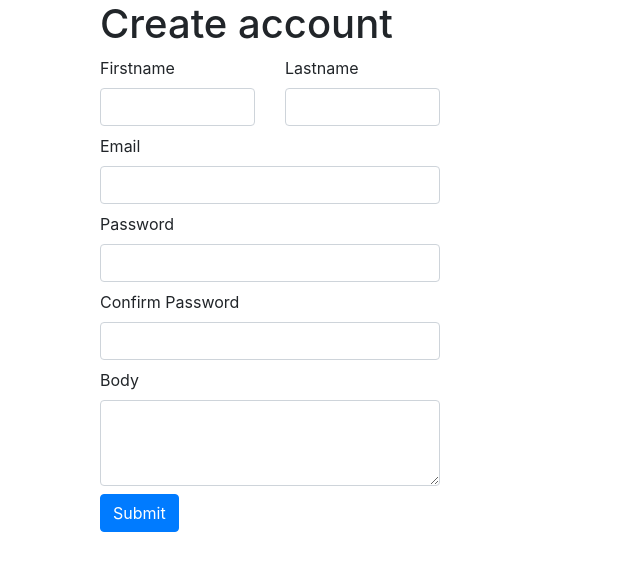
After one commit to minasarkisyan/PHPMVCFramework, a PHP site: page /register in a window 1280 px wide. The commit adds this page. Shown: the top 571 px of the page, without its empty margins (0-640 px from the left). Run offline with PHP 8.4, Linux system fonts and the light colour scheme; some libraries are stand-ins or nearby versions.

Commit message:
Added login/register form, refactor controller

```diff
--- /dev/null
+++ b/controllers/AuthController.php
@@ -0,0 +1,28 @@
+<?php
+
+
+namespace app\controllers;
+
+use app\controllers\Controller;
+use app\core\Request;
+
+class AuthController extends Controller
+{
+    public function login()
+    {
+        $this->setLayout('auth');
+        return $this->render('login');
+    }
+
+    public function register(Request $request)
+    {
+        if ($request->isPost()) {
+            return "Handle submitted data";
+        }
+
+        $this->setLayout('auth');
+
+        return$this->render('register');
+    }
+
+}
--- a/controllers/Controller.php
+++ b/controllers/Controller.php
@@ -8,6 +8,14 @@ use app\core\Application;
 
 class Controller
 {
+    public string $layout = 'main';
+
+    public function setLayout($layout)
+    {
+        $this->layout = $layout;
+    }
+
+
     public function render($view, $params = [])
     {
         return Application::$app->router->renderView($view, $params);
--- a/core/Application.php
+++ b/core/Application.php
@@ -1,6 +1,8 @@
 <?php
 
 namespace app\core;
+
+use app\controllers\Controller;
 
 /**
  * Class Application
@@ -16,6 +18,7 @@ class Application
     public Request $request;
     public Response $response;
     public static Application $app;
+    public Controller $controller;
 
     public function __construct($rootPath)
     {
@@ -31,4 +34,20 @@ class Application
         echo $this->router->resolve();
     }
 
+    /**
+     * @return Controller
+     */
+    public function getController(): Controller
+    {
+        return $this->controller;
+    }
+
+    /**
+     * @param Controller $controller
+     */
+    public function setController(Controller $controller): void
+    {
+        $this->controller = $controller;
+    }
+
 }
--- a/core/Request.php
+++ b/core/Request.php
@@ -18,22 +18,33 @@ class Request
 
     }
 
-    public function getMethod()
+    public function method()
     {
         return strtolower($_SERVER['REQUEST_METHOD']);
     }
+
+    public function isGet()
+    {
+        return $this->method() === 'get';
+    }
+
+    public function isPost()
+    {
+        return $this->method() === 'post';
+    }
+
 
     public function getBody()
     {
         $body = [];
 
-        if ($this->getMethod() === 'get') {
+        if ($this->isGet()) {
             foreach ($_GET as $key => $value) {
                 $body[$key] = filter_input(INPUT_GET, $key, FILTER_SANITIZE_SPECIAL_CHARS);
             }
         }
 
-        if ($this->getMethod() === 'post') {
+        if ($this->isPost()) {
             foreach ($_POST as $key => $value) {
                 $body[$key] = filter_input(INPUT_POST, $key, FILTER_SANITIZE_SPECIAL_CHARS);
             }
@@ -42,4 +53,5 @@ class Request
         return $body;
     }
 
+
 }
--- a/core/Router.php
+++ b/core/Router.php
@@ -33,7 +33,7 @@ class Router
     public function resolve()
     {
         $path = $this->request->getPath();
-        $method = $this->request->getMethod();
+        $method = $this->request->method();
         $callback = $this->routes[$method][$path] ?? false;
         if ($callback === false) {
             $this->response->setStatusCode(404);
@@ -41,7 +41,8 @@ class Router
         }
 
         if (is_array($callback)) {
-            $callback[0] = new $callback[0]();
+            Application::$app->controller = new $callback[0]();
+            $callback[0] = Application::$app->controller;
         }
 
         if (is_string($callback)) {
@@ -59,8 +60,9 @@ class Router
 
     public function layoutContent()
     {
+        $layout = Application::$app->controller->layout;
         ob_start();
-        include_once Application::$ROOT_DIR . "/views/layouts/main.php";
+        include_once Application::$ROOT_DIR . "/views/layouts/$layout.php";
         return ob_get_clean();
     }
 
--- a/public/index.php
+++ b/public/index.php
@@ -2,6 +2,7 @@
 
 require_once __DIR__ . '/../vendor/autoload.php';
 
+use app\controllers\AuthController;
 use app\controllers\SiteController;
 use app\core\Application;
 
@@ -12,4 +13,9 @@ $app->router->get('/contact', [SiteController::class, 'contact']);
 $app->router->post('/contact', [SiteController::class, 'handleContact']);
 $app->router->get('/home', [SiteController::class, 'home']);
 
+$app->router->get('/login', [AuthController::class, 'login']);
+$app->router->post('/login', [AuthController::class, 'login']);
+$app->router->get('/register', [AuthController::class, 'register']);
+$app->router->post('/register', [AuthController::class, 'register']);
+
 $app->run();
--- /dev/null
+++ b/views/layouts/auth.php
@@ -0,0 +1,16 @@
+<!doctype html>
+<html lang="en">
+<head>
+    <meta charset="utf-8">
+    <meta name="viewport" content="width=device-width, initial-scale=1">
+    <link rel="stylesheet" href="https://stackpath.bootstrapcdn.com/bootstrap/5.0.0-alpha2/css/bootstrap.min.css">
+    <title>Hello, world!</title>
+</head>
+<body>
+
+<div class="container">
+    {{content}}
+</div>
+<script src="https://stackpath.bootstrapcdn.com/bootstrap/5.0.0-alpha2/js/bootstrap.bundle.min.js"></script>
+</body>
+</html>
--- /dev/null
+++ b/views/register.php
@@ -0,0 +1,37 @@
+<div class="col-4">
+    <h1>Create account</h1>
+    <form action="" method="post">
+        <div class="row">
+            <div class="col">
+                <div class="mb-2">
+                    <label for="firstname" class="form-label">Firstname</label>
+                    <input name="firstname" type="text" class="form-control" id="firstname" aria-describedby="emailHelp">
+                </div>
+            </div>
+            <div class="col">
+                <div class="mb-2">
+                    <label for="lastname" class="form-label">Lastname</label>
+                    <input name="lastname" type="text" class="form-control" id="lastname" aria-describedby="emailHelp">
+                </div>
+            </div>
+        </div>
+
+        <div class="mb-2">
+            <label  for="email" class="form-label">Email</label>
+            <input name="email" type="email" class="form-control" id="email">
+        </div>
+        <div class="mb-2">
+            <label  for="password" class="form-label">Password</label>
+            <input name="password" type="password" class="form-control" id="password">
+        </div>
+        <div class="mb-2">
+            <label  for="confirm" class="form-label">Confirm Password</label>
+            <input name="password" type="confirmPassword" class="form-control" id="confirm">
+        </div>
+        <div class="mb-2">
+            <label for="exampleFormControlTextarea1" class="form-label">Body</label>
+            <textarea name="body" class="form-control" id="exampleFormControlTextarea1" rows="3"></textarea>
+        </div>
+        <button type="submit" class="btn btn-primary">Submit</button>
+    </form>
+</div>
```
Also changed, not shown: views/layouts/main.php (+8 -0 lines), views/login.php (added, +14 -0 lines).
